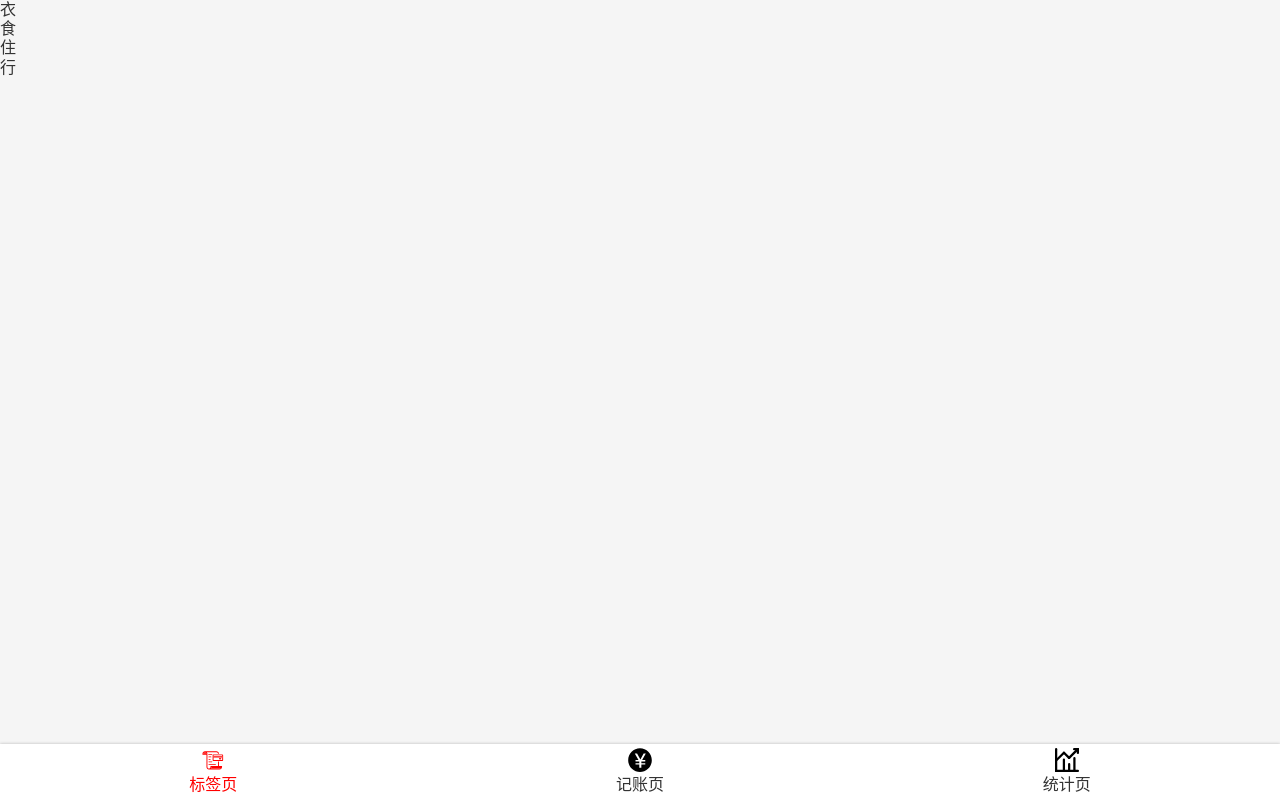
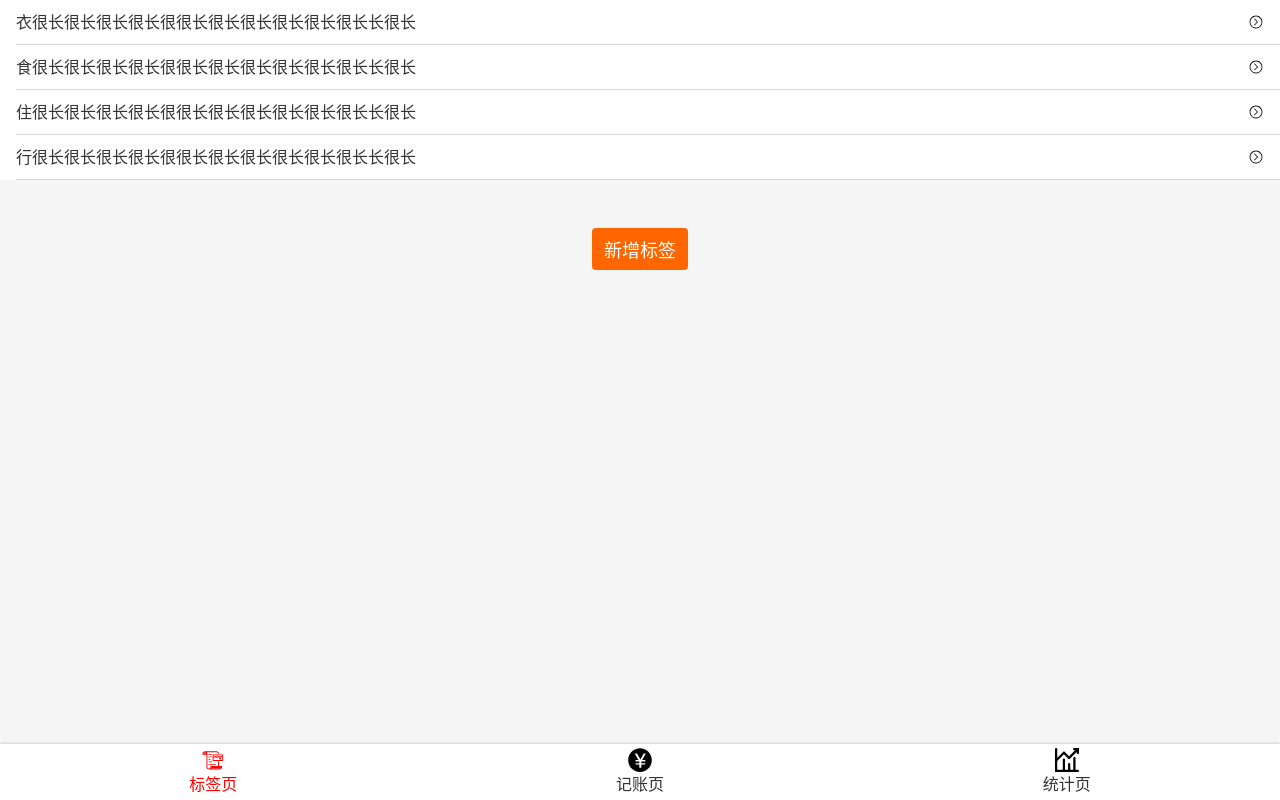
Before and after one commit to LiuYiBest/LuckycatR, a React app: page /#/tags in a window 1280 px wide. Built offline with nearby package versions, Linux system fonts and the light colour scheme.

Commit message:
Tags list组件样式

```diff
--- a/src/index.scss
+++ b/src/index.scss
@@ -30,3 +30,8 @@
   display: block;
   clear: both;
 }
+.oneLine {
+  white-space: nowrap;
+  overflow: hidden;
+  text-overflow: ellipsis;
+}
--- a/src/useTags.tsx
+++ b/src/useTags.tsx
@@ -1,6 +1,6 @@
 import {useState} from 'react';
 
-const useTags = () => {
+const useTags = () => { // 封装一个自定义 Hook
     const [tags, setTags] = useState<string[]>(['衣', '食', '住', '行']);
     return {tags, setTags};
 };
--- a/src/views/Money/TagsSection.tsx
+++ b/src/views/Money/TagsSection.tsx
@@ -1,5 +1,5 @@
 import styled from 'styled-components';
-import React, {useState} from 'react';
+import React from 'react';
 import {useTags} from 'useTags';
 
 const Wrapper = styled.section`
--- a/src/views/Tags.tsx
+++ b/src/views/Tags.tsx
@@ -1,17 +1,56 @@
+import Layout from '../components/Layout';
+import React from 'react';
+import {useTags} from 'useTags';
+import styled from 'styled-components';
+import Icon from '../components/Icon';
 
-import Layout from '../components/Layout';
-import React, {useState} from 'react';
-import {useTags} from 'useTags';
+const TagList = styled.ol`
+  font-size: 16px;
+  background:white;
+  > li{
+    //#e5e5e7
+    border-bottom: 1px solid #d5d5d9;
+    line-height: 20px;
+    padding: 12px 16px 12px 0;
+    margin-left: 16px;
+    display:flex;
+    justify-content: space-between;
+    align-items: center;
+  }
+`;
+const Button = styled.button`
+  font-size: 18px; border: none; padding: 8px 12px;
+  background: #f60; border-radius: 4px;
+  color: white;
+`;
+const Center = styled.div`
+  display:flex;
+  justify-content: center;
+  align-items: center;
+  flex-direction: column;
+`;
+const Space = styled.div`
+  height: 16px;
+`
 
 function Tags() {
     const {tags, setTags} = useTags();
     return (
         <Layout>
-            <ol>
+            <TagList>
                 {tags.map(tag =>
-                    <li key={tag}>{tag}</li>
+                    <li key={tag}>
+                        <span className="oneLine">{tag}很长很长很长很长很很长很长很长很长很长很长长很长</span>
+                        <Icon name="right"/>
+                    </li>
                 )}
-            </ol>
+            </TagList>
+            <Center>
+                <Space/>
+                <Space/>
+                <Space/>
+                <Button>新增标签</Button>
+            </Center>
         </Layout>
     );
 }
```
Also changed, not shown: src/icons/left.svg (added), src/icons/right.svg (added).
